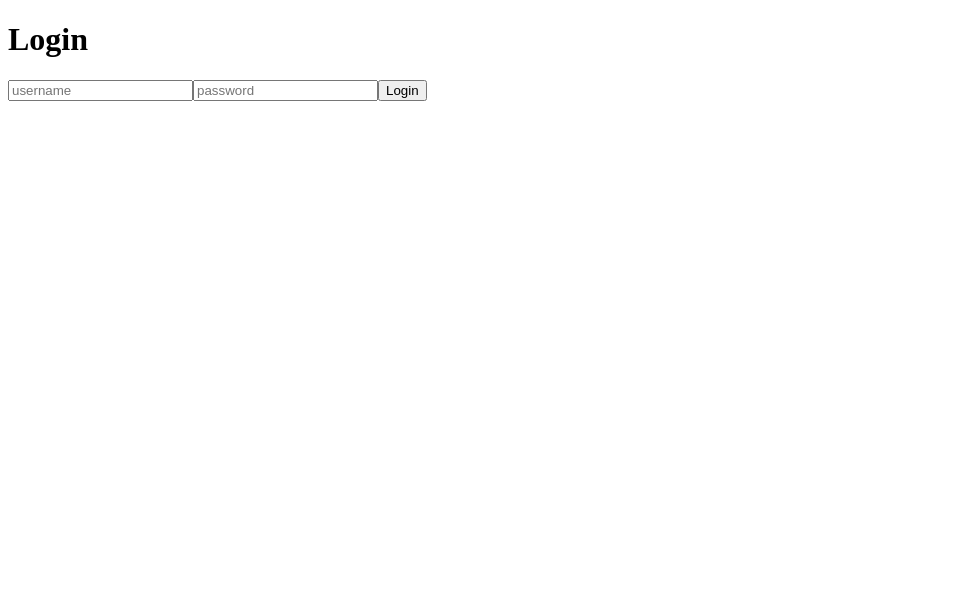
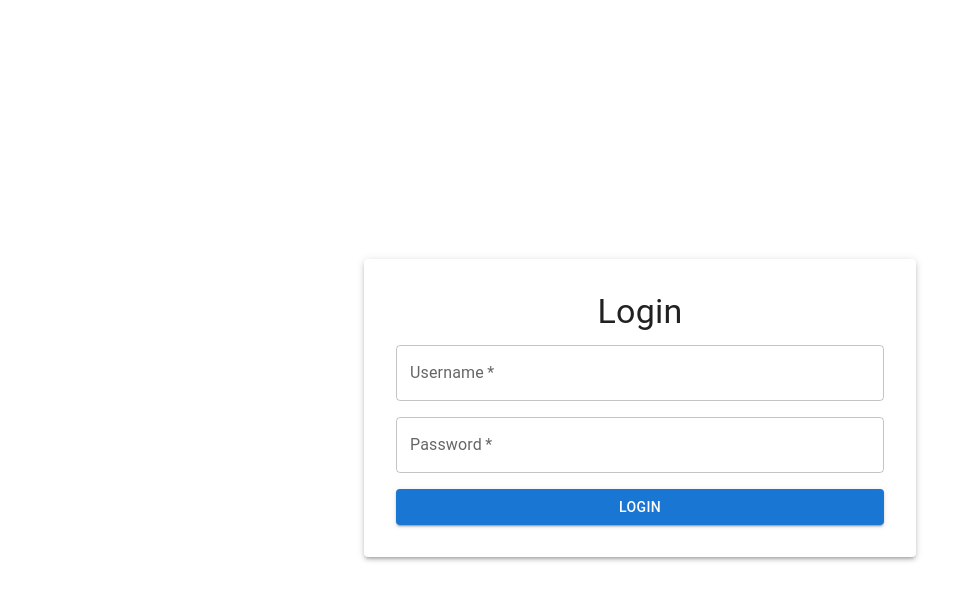
Before and after one commit to enta1234/project-budget-management, a Next.js app in the folder client/: page / in a window 1280 px wide. Shown: the top 600 px of the page, without its empty margins (0-973 px from the left). Built offline with nearby package versions, Linux system fonts and the light colour scheme.

Commit message:
Add modern login page using MUI

```diff
--- a/client/package.json
+++ b/client/package.json
@@ -9,6 +9,10 @@
   "dependencies": {
     "next": "^13.0.0",
     "react": "^18.0.0",
-    "react-dom": "^18.0.0"
+    "react-dom": "^18.0.0",
+    "@mui/material": "^7.1.1",
+    "@emotion/react": "^11.11.1",
+    "@emotion/styled": "^11.11.0",
+    "@mui/icons-material": "^7.1.1"
   }
 }
--- a/client/pages/index.js
+++ b/client/pages/index.js
@@ -1,4 +1,10 @@
 import { useState } from 'react';
+import Container from '@mui/material/Container';
+import Box from '@mui/material/Box';
+import TextField from '@mui/material/TextField';
+import Button from '@mui/material/Button';
+import Typography from '@mui/material/Typography';
+import Paper from '@mui/material/Paper';
 
 export default function Home() {
   const [token, setToken] = useState(null);
@@ -25,15 +31,27 @@ export default function Home() {
   }
 
   return (
-    <div>
-      <h1>Login</h1>
-      <form onSubmit={login}>
-        <input value={username} onChange={e => setUsername(e.target.value)} placeholder="username" />
-        <input value={password} onChange={e => setPassword(e.target.value)} placeholder="password" type="password" />
-        <button type="submit">Login</button>
-      </form>
-      {token && <button onClick={getProfile}>Get Profile</button>}
-      {profile && <pre>{JSON.stringify(profile, null, 2)}</pre>}
-    </div>
+    <Container maxWidth="sm">
+      <Box display="flex" justifyContent="center" alignItems="center" minHeight="100vh">
+        <Paper sx={{ p: 4, width: '100%' }} elevation={3}>
+          <Typography variant="h4" component="h1" gutterBottom align="center">
+            Login
+          </Typography>
+          <Box component="form" onSubmit={login} sx={{ display: 'flex', flexDirection: 'column', gap: 2 }}>
+            <TextField label="Username" value={username} onChange={e => setUsername(e.target.value)} required />
+            <TextField label="Password" type="password" value={password} onChange={e => setPassword(e.target.value)} required />
+            <Button variant="contained" type="submit" fullWidth>
+              Login
+            </Button>
+          </Box>
+          {token && (
+            <Box sx={{ mt: 2, textAlign: 'center' }}>
+              <Button variant="outlined" onClick={getProfile}>Get Profile</Button>
+            </Box>
+          )}
+          {profile && <pre>{JSON.stringify(profile, null, 2)}</pre>}
+        </Paper>
+      </Box>
+    </Container>
   );
 }
```
Also changed, not shown: 2 other files (tests, documents, lock files or other folders).
